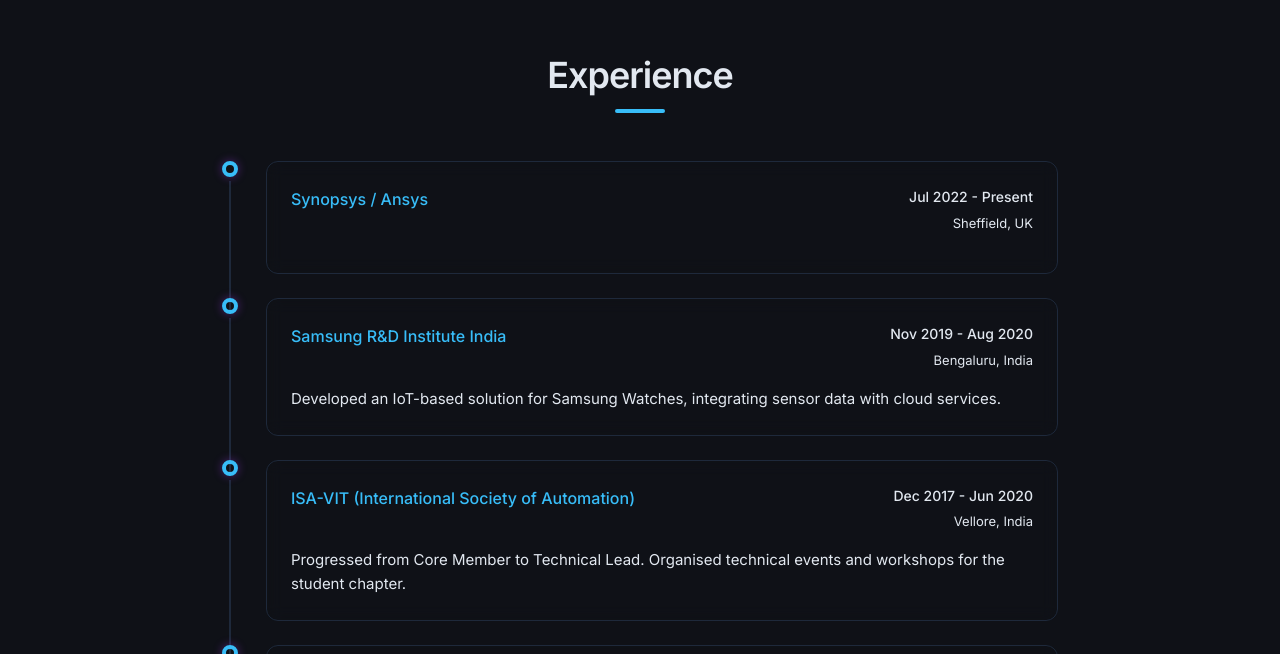
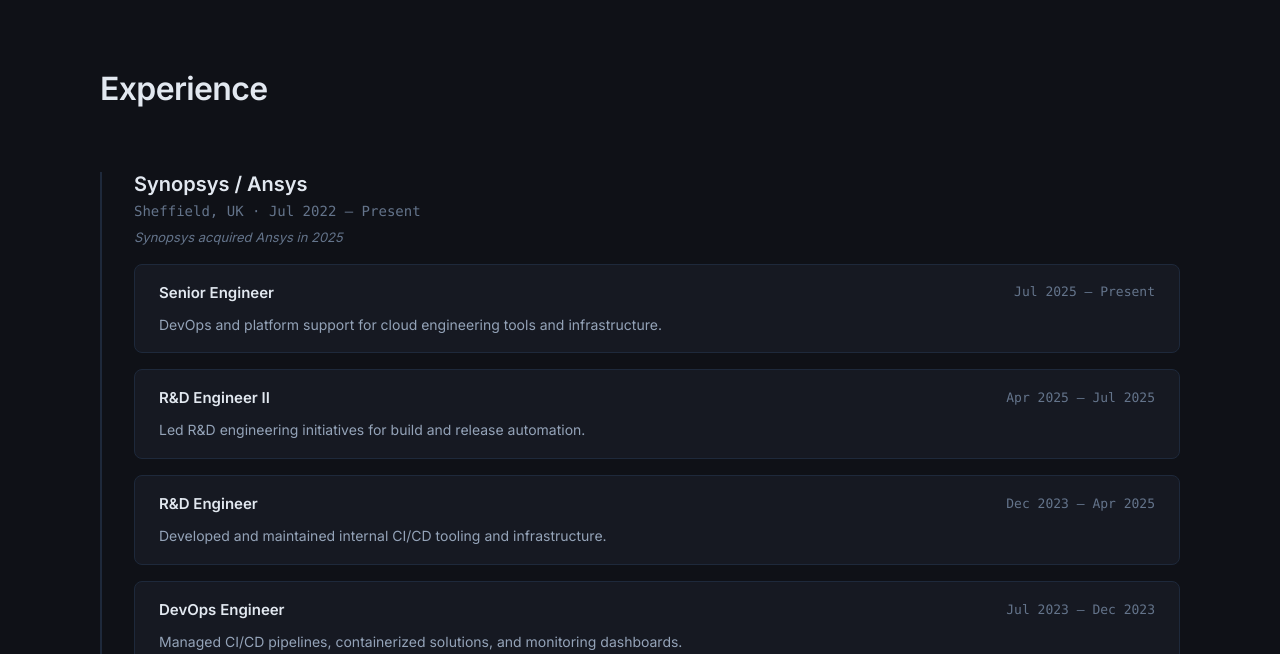
Before and after one commit to thesct22/thesct22.github.io, a React (Vite) app: page / in a window 1280 px wide. Shown: the part 826-1480 px from the top of the page. Built offline with nearby package versions, Linux system fonts and the light colour scheme.

Commit message:
feat: redesign Experience with consolidated career narrative and milestones

```diff
--- a/src/components/Experience/Experience.jsx
+++ b/src/components/Experience/Experience.jsx
@@ -1,4 +1,3 @@
-import React from 'react';
 import { getSiteContent } from '../../utils/dataParser';
 import styles from './Experience.module.css';
 
@@ -7,35 +6,44 @@
   const experiences = content.experience || [];
 
   return (
-    <section id="experience" className={styles.experience}>
-      <h2 className={styles.sectionTitle}>Experience</h2>
-      <div className={styles.timeline}>
-        {experiences.map((exp, index) => {
-          const dateStr = `${exp.startDate} - ${exp.endDate}`;
-          return (
-            <div key={index} className={styles.timelineItem}>
-              <div className={styles.timelineMarker}>
-                <div className={styles.markerDot}></div>
-                {index < experiences.length - 1 && (
-                  <div className={styles.markerLine}></div>
-                )}
+    <section id="experience" className={styles.section}>
+      <div className={styles.container}>
+        <h2 className={styles.sectionTitle}>Experience</h2>
+        <div className={styles.entries}>
+          {experiences.map((exp, index) => (
+            <article key={index} className={styles.entry}>
+              <div className={styles.entryHeader}>
+                <div>
+                  <h3 className={styles.company}>{exp.company}</h3>
+                  <p className={styles.meta}>
+                    {exp.location} · {exp.startDate} – {exp.endDate}
+                  </p>
+                  {exp.note && <p className={styles.note}>{exp.note}</p>}
+                </div>
               </div>
-              <div className={styles.card}>
-                <div className={styles.cardHeader}>
-                  <div>
-                    <h3 className={styles.role}>{exp.role}</h3>
-                    <h4 className={styles.company}>{exp.company}</h4>
-                  </div>
-                  <div className={styles.meta}>
-                    <span className={styles.date}>{dateStr}</span>
-                    <span className={styles.location}>{exp.location}</span>
-                  </div>
+
+              {exp.milestones ? (
+                <div className={styles.milestones}>
+                  {exp.milestones.map((ms, msIndex) => (
+                    <div key={msIndex} className={styles.milestone}>
+                      <div className={styles.milestoneHeader}>
+                        <span className={styles.milestoneRole}>{ms.role}</span>
+                        <span className={styles.milestoneDates}>
+                          {ms.startDate} – {ms.endDate}
+                        </span>
+                      </div>
+                      <p className={styles.milestoneDescription}>
+                        {ms.description}
+                      </p>
+                    </div>
+                  ))}
                 </div>
+              ) : (
                 <p className={styles.description}>{exp.description}</p>
-              </div>
-            </div>
-          );
-        })}
+              )}
+            </article>
+          ))}
+        </div>
       </div>
     </section>
   );
--- a/src/components/Experience/Experience.module.css
+++ b/src/components/Experience/Experience.module.css
@@ -1,171 +1,122 @@
-.experience {
-  max-width: 900px;
-  width: 100%;
-  margin: 0 auto;
-  padding: 80px 32px;
-  box-sizing: border-box;
-  text-align: left;
+.section {
+  padding: var(--space-4xl) var(--space-xl);
 }
 
-@media (max-width: 1024px) {
-  .experience {
-    padding: 60px 20px;
-  }
+.container {
+  max-width: var(--max-width);
+  margin: 0 auto;
 }
 
 .sectionTitle {
-  font-family: var(--heading);
-  font-size: 36px;
-  font-weight: 600;
-  color: var(--text-h);
-  margin-bottom: 48px;
-  text-align: center;
-  position: relative;
-  letter-spacing: -1px;
+  margin-bottom: var(--space-3xl);
 }
 
-.sectionTitle::after {
-  content: '';
-  display: block;
-  width: 50px;
-  height: 4px;
-  background-color: var(--accent);
-  margin: 12px auto 0;
-  border-radius: 2px;
+.entries {
+  display: flex;
+  flex-direction: column;
+  gap: var(--space-xl);
 }
 
-.timeline {
-  display: flex;
-  flex-direction: column;
-  position: relative;
+.entry {
+  border-left: 2px solid var(--border);
+  padding-left: var(--space-xl);
+  transition: border-color var(--transition-base);
 }
 
-.timelineItem {
-  display: flex;
-  position: relative;
+.entry:hover {
+  border-left-color: var(--accent);
 }
 
-.timelineMarker {
-  display: flex;
-  flex-direction: column;
-  align-items: center;
-  margin-right: 28px;
-  flex-shrink: 0;
-}
-
-.markerDot {
-  width: 16px;
-  height: 16px;
-  border-radius: 50%;
-  background-color: var(--bg);
-  border: 4px solid var(--accent);
-  box-shadow: 0 0 10px rgba(170, 59, 255, 0.4);
-  z-index: 2;
-  transition:
-    transform 0.2s ease,
-    border-color 0.2s ease;
-}
-
-.timelineItem:hover .markerDot {
-  transform: scale(1.2);
-  border-color: #922fe6;
-  box-shadow: 0 0 15px rgba(170, 59, 255, 0.7);
-}
-
-.markerLine {
-  width: 2px;
-  flex-grow: 1;
-  background-color: var(--border);
-  z-index: 1;
-  margin-top: 4px;
-  margin-bottom: -16px; /* overlapping with next item dot slightly to connect lines */
-}
-
-.card {
-  flex-grow: 1;
-  border: 1px solid var(--border);
-  background-color: var(--social-bg);
-  padding: 24px;
-  border-radius: 12px;
-  margin-bottom: 24px;
-  box-shadow: var(--shadow);
-  transition: all 0.3s ease;
-  backdrop-filter: blur(8px);
-  -webkit-backdrop-filter: blur(8px);
-}
-
-.timelineItem:hover .card {
-  transform: translateY(-2px);
-  border-color: var(--accent-border);
-  box-shadow: 0 8px 24px rgba(170, 59, 255, 0.08);
-}
-
-.cardHeader {
-  display: flex;
-  justify-content: space-between;
-  align-items: flex-start;
-  margin-bottom: 16px;
-  gap: 16px;
-}
-
-@media (max-width: 600px) {
-  .cardHeader {
-    flex-direction: column;
-    align-items: flex-start;
-    gap: 8px;
-  }
-}
-
-.role {
-  font-family: var(--sans);
-  font-size: 20px;
-  font-weight: 600;
-  color: var(--text-h);
-  margin: 0 0 4px 0;
-  letter-spacing: -0.25px;
+.entryHeader {
+  margin-bottom: var(--space-md);
 }
 
 .company {
-  font-family: var(--sans);
-  font-size: 16px;
-  font-weight: 500;
-  color: var(--accent);
+  font-size: 1.25rem;
+  font-weight: 600;
+  color: var(--text-primary);
+  margin: 0 0 var(--space-xs) 0;
+}
+
+.meta {
+  font-size: 0.875rem;
+  color: var(--text-muted);
+  font-family: var(--font-mono);
   margin: 0;
 }
 
-.meta {
-  display: flex;
-  flex-direction: column;
-  align-items: flex-end;
-  text-align: right;
-  font-size: 14px;
-  color: var(--text);
-  font-family: var(--mono);
-}
-
-@media (max-width: 600px) {
-  .meta {
-    align-items: flex-start;
-    text-align: left;
-  }
-}
-
-.date {
-  font-weight: 500;
-  color: var(--text-h);
-  margin-bottom: 4px;
-}
-
-.location {
-  font-size: 13px;
-  color: var(--text);
+.note {
+  font-size: 0.8125rem;
+  color: var(--text-muted);
+  font-style: italic;
+  margin: var(--space-xs) 0 0 0;
 }
 
 .description {
-  font-family: var(--sans);
-  font-size: 15px;
-  line-height: 1.6;
-  color: var(--text);
+  font-size: 0.9375rem;
+  line-height: 1.7;
+  color: var(--text-secondary);
   margin: 0;
-  white-space: pre-line; /* preserves formatting of long descriptions */
 }
+
+.milestones {
+  display: flex;
+  flex-direction: column;
+  gap: var(--space-md);
+}
+
+.milestone {
+  padding: var(--space-md) var(--space-lg);
+  background-color: var(--bg-surface);
+  border: 1px solid var(--border);
+  border-radius: var(--radius-md);
+  transition: border-color var(--transition-fast);
+}
+
+.milestone:hover {
+  border-color: var(--border-hover);
+}
+
+.milestoneHeader {
+  display: flex;
+  justify-content: space-between;
+  align-items: center;
+  margin-bottom: var(--space-sm);
+  gap: var(--space-md);
+}
+
+.milestoneRole {
+  font-size: 0.9375rem;
+  font-weight: 600;
+  color: var(--text-primary);
+}
+
+.milestoneDates {
+  font-size: 0.8125rem;
+  font-family: var(--font-mono);
+  color: var(--text-muted);
+  white-space: nowrap;
+}
+
+.milestoneDescription {
+  font-size: 0.875rem;
+  line-height: 1.7;
+  color: var(--text-secondary);
+  margin: 0;
+}
+
+@media (max-width: 768px) {
+  .section {
+    padding: var(--space-3xl) var(--space-md);
+  }
+
+  .entry {
+    padding-left: var(--space-md);
+  }
+
+  .milestoneHeader {
+    flex-direction: column;
+    align-items: flex-start;
+    gap: var(--space-xs);
+  }
+}
```
Also changed, not shown: 2 other files (tests, documents, lock files or other folders).
